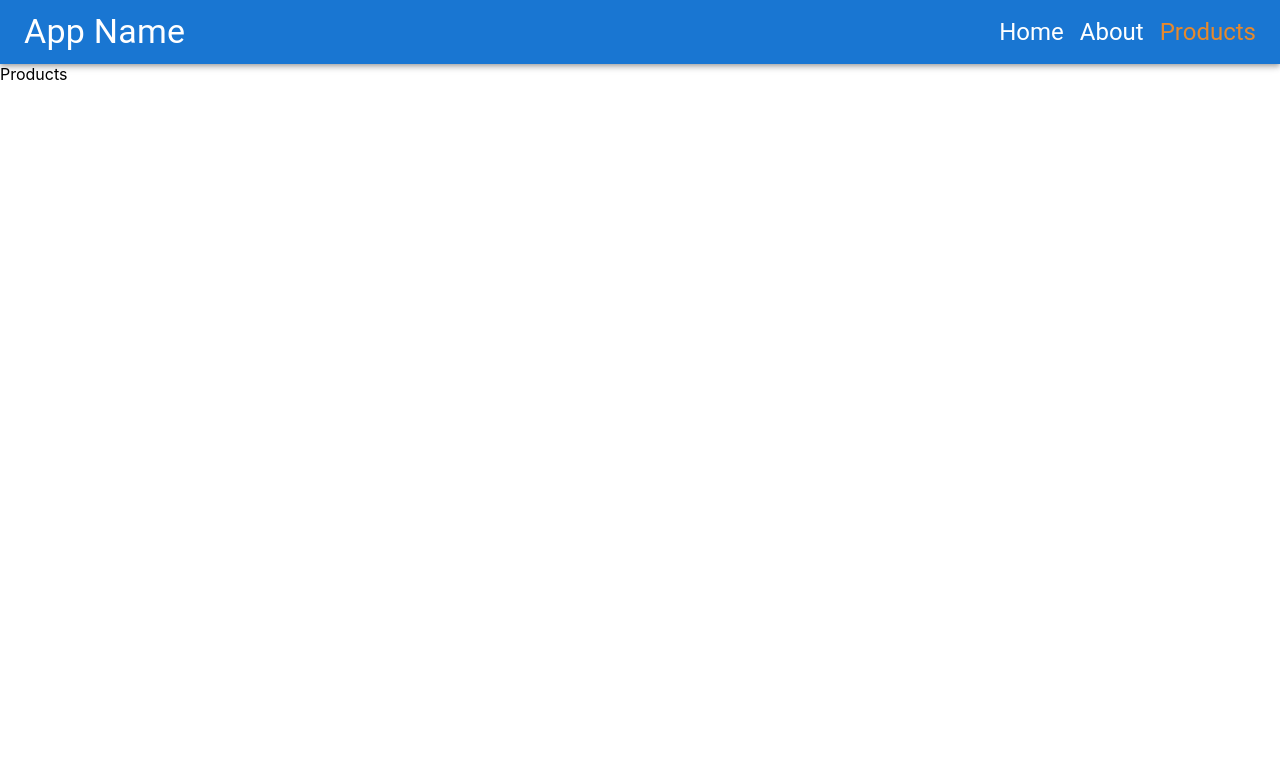
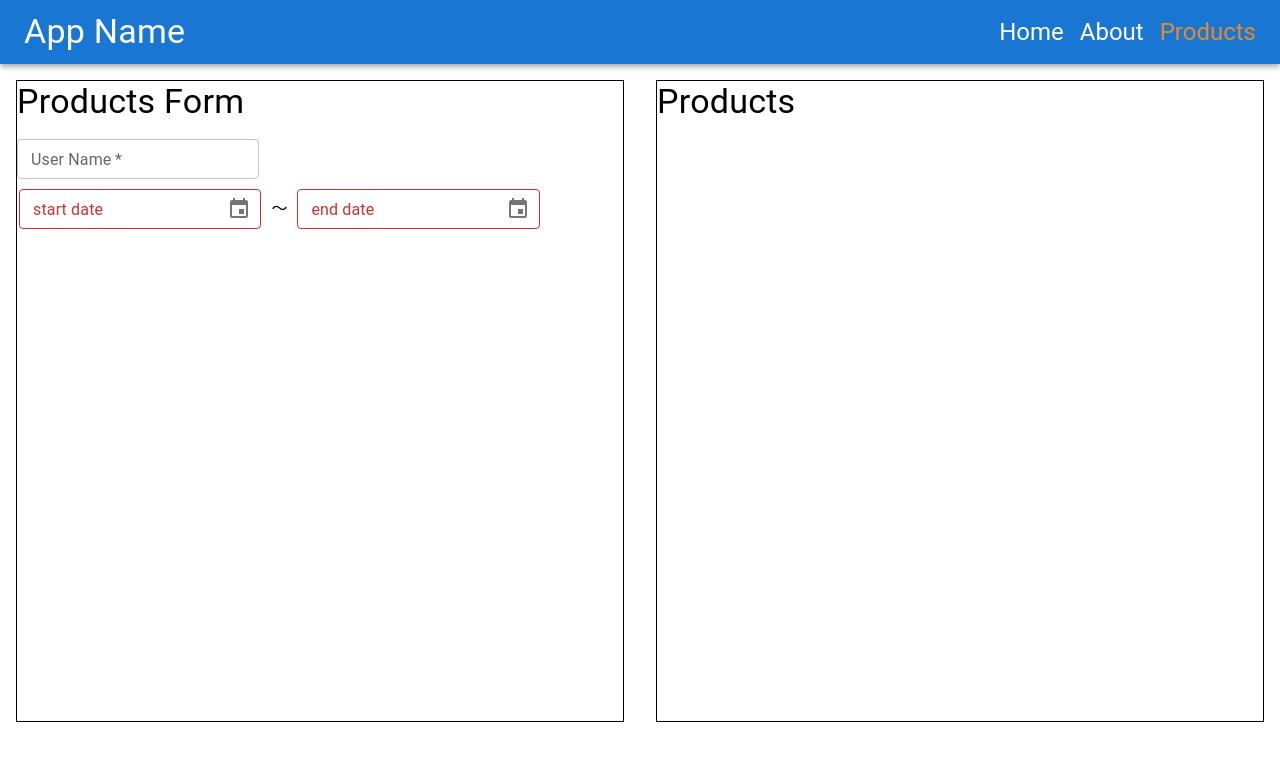
Before and after one commit to oq-Yuki-po/react-template, a React (Create React App) app in the folder app/: page /products in a window 1280 px wide. Shown: the top 760 px of the page. Built offline with nearby package versions, Linux system fonts and the light colour scheme.

Commit message:
add  sample forms

```diff
--- a/app/src/App.jsx
+++ b/app/src/App.jsx
@@ -1,3 +1,5 @@
+import { AdapterDateFns } from '@mui/x-date-pickers/AdapterDateFns';
+import { LocalizationProvider } from '@mui/x-date-pickers/LocalizationProvider'
 import React from 'react';
 import {
   Routes,
@@ -12,11 +14,11 @@ import FeatureProducts from './components/Products/Feature/FeatureProducts';
 import NewProducts from './components/Products/New/NewProducts';
 import Products from './components/Products/Products';
 
-
 function App() {
   return (
     <React.Fragment>
       <Header />
+      <LocalizationProvider dateAdapter={AdapterDateFns}>
         <Routes>
           <Route path="/" element={<Home />} />
           <Route path="about" element={<About />} />
@@ -26,6 +28,7 @@ function App() {
           </Route>
           <Route path="*" element={<NoMatch />} />
         </Routes>
+      </LocalizationProvider>
     </React.Fragment>
   );
 }
--- /dev/null
+++ b/app/src/components/Products/FormProducts.jsx
@@ -0,0 +1,42 @@
+import { Box } from '@mui/material'
+import React from 'react'
+import { useRecoilValue, useSetRecoilState } from 'recoil'
+
+import { searchEndDateState } from '../../recoil/atoms/searchEndDateState'
+import { searchStartDateState } from '../../recoil/atoms/searchStartDateState'
+import { userNameState } from '../../recoil/atoms/userNameState'
+import { searchProductsSelector } from '../../recoil/selectors/searchProductsState'
+import DatePickerField from '../Util/DatePickerField';
+import TextFieldSmall from '../Util/TextFieldSmall'
+
+export default function FormProducts() {
+    const { userName, searchStartDate, searchEndDate } = useRecoilValue(searchProductsSelector)
+    const setUserNameState = useSetRecoilState(userNameState);
+    const setSearchStartDateState = useSetRecoilState(searchStartDateState);
+    const setSearchEndDateState = useSetRecoilState(searchEndDateState);
+
+    return (
+        <Box sx={{ "display": "flex", "flexDirection": "column" }}>
+            <TextFieldSmall
+                required={true}
+                label="User Name"
+                value={userName}
+                width="40%"
+                setter={setUserNameState} />
+            <Box sx={{ "display": "flex" }}>
+                <DatePickerField
+                    label='start date'
+                    value={searchStartDate}
+                    setter={setSearchStartDateState}
+                    width="40%" />
+                <Box m={1}> ～ </Box>
+                <DatePickerField
+                    label='end date'
+                    value={searchEndDate}
+                    setter={setSearchEndDateState}
+                    width="40%" />
+            </Box>
+
+        </Box>
+    )
+}
--- a/app/src/components/Products/Products.jsx
+++ b/app/src/components/Products/Products.jsx
@@ -1,11 +1,25 @@
+import { Box, Typography } from '@mui/material'
 import React from 'react'
 import { Outlet } from 'react-router-dom'
+
+import FormProducts from './FormProducts'
 
 export default function Products() {
 
     return (
-        <div>Products
-            <Outlet />
-        </div>
+        <Box sx={{ display: 'flex' }}>
+            <Box m={2} border="solid 1px" width={"50%"} height={"80vh"}>
+                <Typography variant='h4'>
+                    Products Form
+                </Typography>
+                <FormProducts />
+                <Outlet />
+            </Box>
+            <Box m={2} border="solid 1px" width={"50%"} height={"80vh"}>
+                <Typography variant='h4'>
+                    Products
+                </Typography>
+            </Box>
+        </Box>
     )
 }
--- /dev/null
+++ b/app/src/components/Util/DatePickerField.jsx
@@ -0,0 +1,31 @@
+import { TextField } from '@mui/material'
+import { DesktopDatePicker } from '@mui/x-date-pickers/DesktopDatePicker';
+import PropTypes from 'prop-types'
+import React from 'react'
+
+
+function DatePickerField(props) {
+    // props
+    const { label, value, setter, width } = props
+
+    return (
+        <DesktopDatePicker
+            label={label}
+            inputFormat="yyyy/MM/dd"
+            value={value}
+            onChange={(newValue) => setter(newValue)}
+            renderInput={(params) =>
+                <TextField {...params} sx={{ width: width, margin: "2px" }} size="small" margin='normal' />}
+        />
+    )
+}
+
+DatePickerField.propTypes = {
+    required: PropTypes.bool,
+    label: PropTypes.string.isRequired,
+    value: PropTypes.string.isRequired,
+    setter: PropTypes.func.isRequired,
+    width: PropTypes.string.isRequired
+}
+
+export default DatePickerField
--- /dev/null
+++ b/app/src/components/Util/TextFieldSmall.jsx
@@ -0,0 +1,30 @@
+import { TextField } from '@mui/material'
+import PropTypes from 'prop-types'
+import React from 'react'
+
+function TextFieldSmall(props) {
+    // props
+    const { label, value, setter, width, required } = props
+
+    return (
+        <TextField
+            required={required}
+            label={label}
+            value={value}
+            size="small"
+            margin='normal'
+            sx={{ "width": width }}
+            onChange={(e) => setter(e.target.value)} />
+
+    )
+}
+
+TextFieldSmall.propTypes = {
+    required: PropTypes.bool,
+    label: PropTypes.string.isRequired,
+    value: PropTypes.string.isRequired,
+    width: PropTypes.string.isRequired,
+    setter: PropTypes.func.isRequired
+}
+
+export default TextFieldSmall
--- a/app/src/index.js
+++ b/app/src/index.js
@@ -1,8 +1,8 @@
 import React from 'react';
 import ReactDOM from 'react-dom/client';
 import { BrowserRouter } from 'react-router-dom';
+import { RecoilRoot } from 'recoil';
 
-// import index.css
 import './index.css';
 import App from './App';
 import reportWebVitals from './reportWebVitals';
@@ -11,7 +11,9 @@ const root = ReactDOM.createRoot(document.getElementById('root'));
 root.render(
   <React.StrictMode>
     <BrowserRouter>
-      <App />
+      <RecoilRoot>
+        <App />
+      </RecoilRoot>
     </BrowserRouter>
   </React.StrictMode>
 );
--- /dev/null
+++ b/app/src/recoil/atoms/searchEndDateState.jsx
@@ -0,0 +1,8 @@
+import {
+    atom,
+} from 'recoil';
+
+export const searchEndDateState = atom({
+    key: 'searchEndDateState',
+    default: '',
+});
--- /dev/null
+++ b/app/src/recoil/atoms/searchStartDateState.jsx
@@ -0,0 +1,8 @@
+import {
+    atom,
+} from 'recoil';
+
+export const searchStartDateState = atom({
+    key: 'searchStartDateState',
+    default: '',
+});
--- /dev/null
+++ b/app/src/recoil/atoms/userNameState.jsx
@@ -0,0 +1,8 @@
+import {
+    atom,
+} from 'recoil';
+
+export const userNameState = atom({
+    key: 'userNameState',
+    default: '',
+});
--- /dev/null
+++ b/app/src/recoil/selectors/searchProductsState.jsx
@@ -0,0 +1,18 @@
+import {
+    selector,
+} from 'recoil';
+
+import { searchEndDateState } from '../atoms/searchEndDateState';
+import { searchStartDateState } from '../atoms/searchStartDateState';
+import { userNameState } from '../atoms/userNameState';
+
+export const searchProductsSelector = selector({
+    key: 'searchProductsSelector',
+    get: ({ get }) => {
+        const userName = get(userNameState);
+        const searchStartDate = get(searchStartDateState);
+        const searchEndDate = get(searchEndDateState);
+
+        return { userName, searchStartDate, searchEndDate };
+    },
+});
```
Lines whose indentation alone changed are shown as unchanged.
